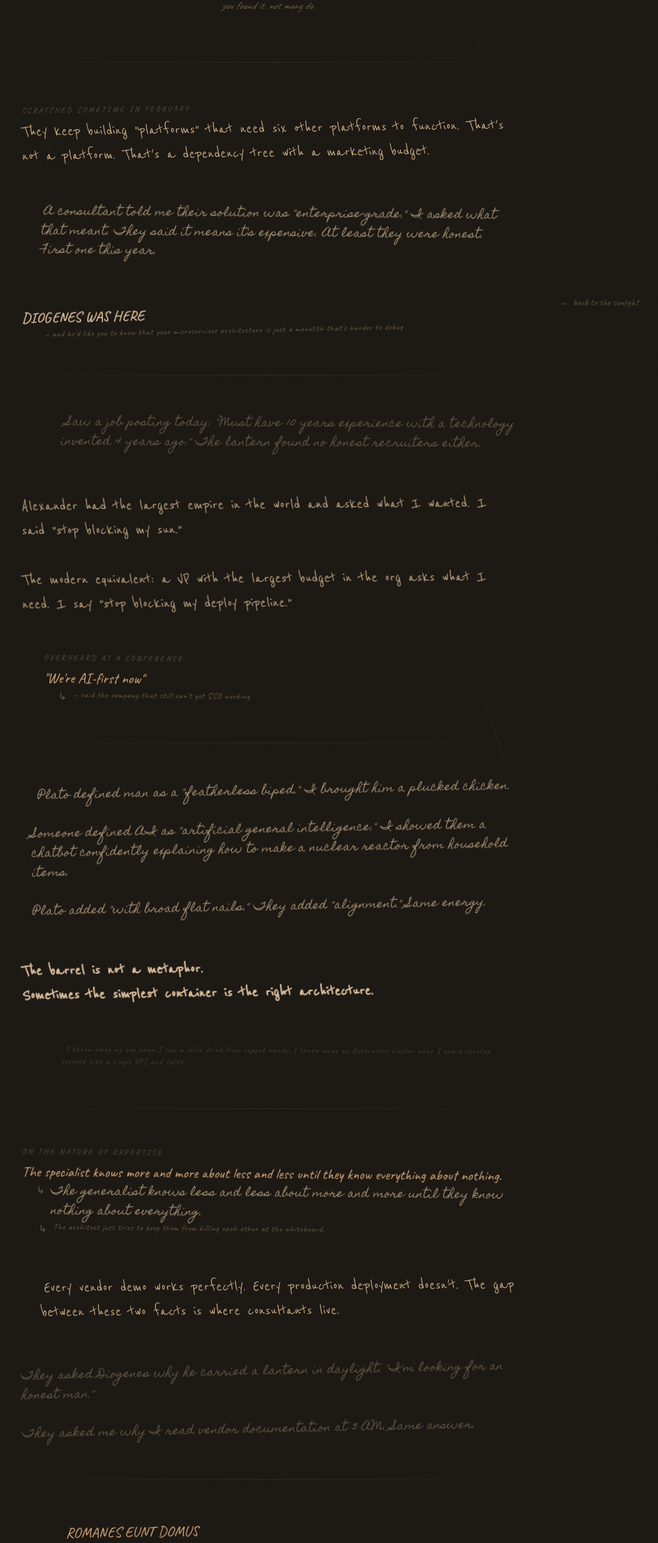
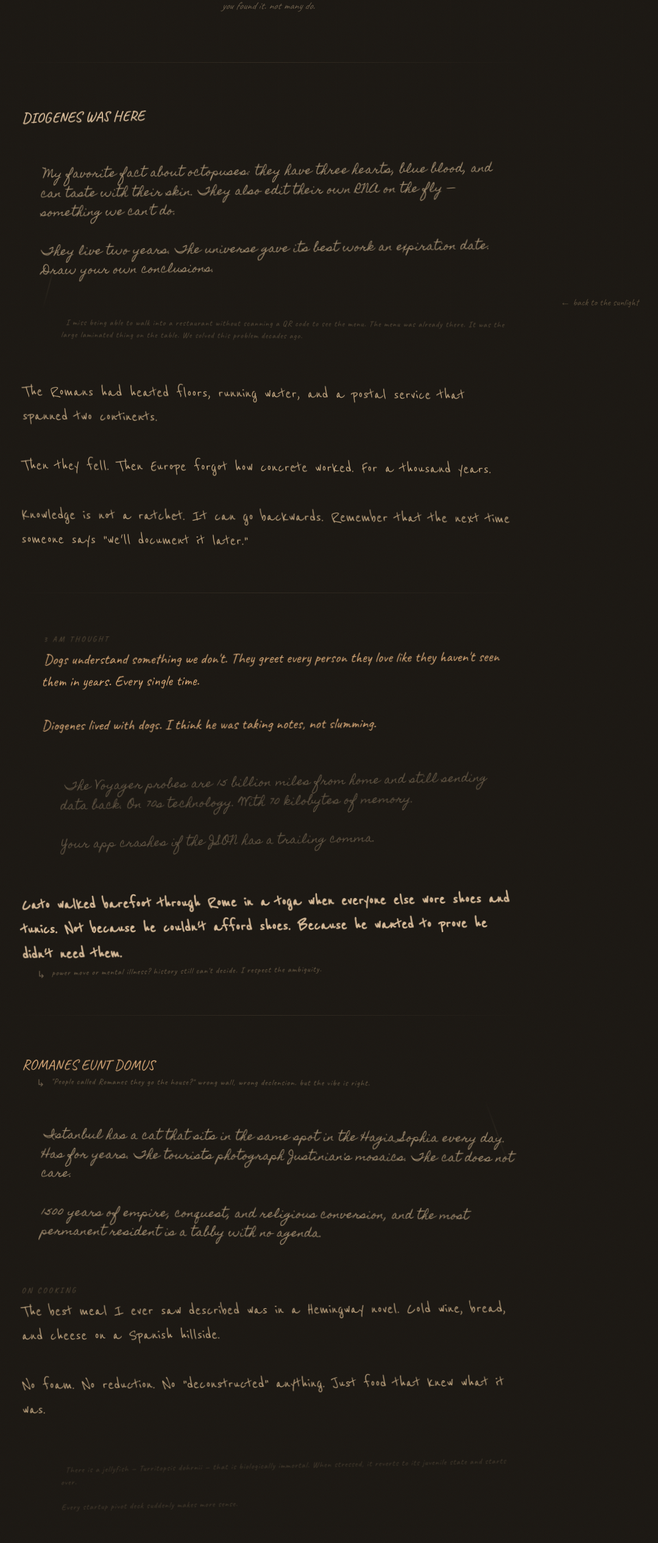
Before and after one commit to kurthamm/thecynic-ai, an Astro site: page /barrel in a window 1280 px wide. Shown: the part 260-2791 px from the top of the page at 61% size, without its empty margins (200-1280 px from the left). Built offline with nearby package versions, Linux system fonts and the light colour scheme; Astro itself is replaced by a stand-in of ours; a web font is replaced by a local one.

Commit message:
Rewrite The Barrel — actual graffiti, not enterprise jokes
Octopuses editing their own RNA. Voyager probes vs your JSON parser.
Marcus Aurelius writing in his diary. A cat in the Hagia Sophia.
Bees inventing data visualization. Real Pompeii graffiti quotes.
A piano in the Barcelona airport. The Library of Alexandria dying
of budget cuts, not fire.

The barrel has range now.

```diff
--- a/src/pages/barrel.astro
+++ b/src/pages/barrel.astro
@@ -217,157 +217,223 @@ import '../styles/global.css';
 
     <!-- GRAFFITI ENTRIES -->
 
-    <div class="entry tilt-1">
-      <div class="date-mark">scratched sometime in february</div>
-      <p class="scrawl">
-        They keep building "platforms" that need six other platforms to function.
-        That's not a platform. That's a dependency tree with a marketing budget.
-      </p>
-    </div>
-
-    <div class="entry tilt-2 indent-1">
-      <p class="carved">
-        A consultant told me their solution was "enterprise-grade."
-        I asked what that meant. They said it means it's expensive.
-        At least they were honest. First one this year.
-      </p>
-    </div>
-
     <div class="entry tilt-3">
       <p class="painted bold-scratch">
         DIOGENES WAS HERE
       </p>
-      <p class="scratched indent-1">
-        — and he'd like you to know that your microservices architecture
-        is just a monolith that's harder to debug
+    </div>
+
+    <div class="entry tilt-1 indent-1">
+      <p class="carved">
+        My favorite fact about octopuses: they have three hearts,
+        blue blood, and can taste with their skin. They also
+        edit their own RNA on the fly — something we can't do.
+        <br/><br/>
+        They live two years. The universe gave its best work
+        an expiration date. Draw your own conclusions.
+      </p>
+    </div>
+
+    <div class="entry tilt-4 indent-2">
+      <p class="scratched faded">
+        I miss being able to walk into a restaurant without
+        scanning a QR code to see the menu. The menu was already
+        there. It was the large laminated thing on the table.
+        We solved this problem decades ago.
+      </p>
+    </div>
+
+    <div class="entry tilt-2">
+      <p class="scrawl">
+        The Romans had heated floors, running water,
+        and a postal service that spanned two continents.
+        <br/><br/>
+        Then they fell. Then Europe forgot how concrete worked.
+        For a thousand years.
+        <br/><br/>
+        Knowledge is not a ratchet. It can go backwards.
+        Remember that the next time someone says
+        "we'll document it later."
       </p>
     </div>
 
     <hr class="separator" />
 
-    <div class="entry tilt-4 indent-2">
-      <p class="carved faded">
-        Saw a job posting today: "Must have 10 years experience
-        with a technology invented 4 years ago." The lantern
-        found no honest recruiters either.
+    <div class="entry tilt-5 indent-1">
+      <div class="date-mark">3 AM thought</div>
+      <p class="painted">
+        Dogs understand something we don't.
+        They greet every person they love like they
+        haven't seen them in years. Every single time.
+        <br/><br/>
+        Diogenes lived with dogs. I think he was
+        taking notes, not slumming.
       </p>
     </div>
 
-    <div class="entry tilt-5">
-      <p class="scrawl">
-        Alexander had the largest empire in the world and asked
-        what I wanted. I said "stop blocking my sun."
+    <div class="entry tilt-3 indent-2">
+      <p class="carved faded">
+        The Voyager probes are 15 billion miles from home
+        and still sending data back. On 70s technology.
+        With 70 kilobytes of memory.
         <br/><br/>
-        The modern equivalent: a VP with the largest budget in the
-        org asks what I need. I say "stop blocking my deploy pipeline."
+        Your app crashes if the JSON has a trailing comma.
       </p>
     </div>
 
-    <div class="entry tilt-2 indent-1">
-      <div class="date-mark">overheard at a conference</div>
-      <p class="painted">
-        "We're AI-first now"
+    <div class="entry tilt-1">
+      <p class="scrawl bold-scratch">
+        Cato walked barefoot through Rome in a toga
+        when everyone else wore shoes and tunics.
+        Not because he couldn't afford shoes.
+        Because he wanted to prove he didn't need them.
       </p>
       <div class="response">
         <p class="scratched">
-          — said the company that still can't get SSO working
+          power move or mental illness?
+          history still can't decide.
+          I respect the ambiguity.
         </p>
       </div>
     </div>
 
     <hr class="separator" />
 
-    <div class="entry tilt-3 indent-3">
+    <div class="entry tilt-4">
+      <p class="painted">
+        ROMANES EUNT DOMUS
+      </p>
+      <div class="response">
+        <p class="scratched">
+          "People called Romanes they go the house?"
+          wrong wall, wrong declension. but the vibe is right.
+        </p>
+      </div>
+    </div>
+
+    <div class="entry tilt-2 indent-1">
       <p class="carved">
-        Plato defined man as a "featherless biped."
-        I brought him a plucked chicken.
+        Istanbul has a cat that sits in the same spot in the
+        Hagia Sophia every day. Has for years. The tourists
+        photograph Justinian's mosaics. The cat does not care.
         <br/><br/>
-        Someone defined AI as "artificial general intelligence."
-        I showed them a chatbot confidently explaining
-        how to make a nuclear reactor from household items.
-        <br/><br/>
-        Plato added "with broad flat nails."
-        They added "alignment."
-        Same energy.
+        1500 years of empire, conquest, and religious conversion,
+        and the most permanent resident is a tabby with no agenda.
       </p>
     </div>
 
-    <div class="entry tilt-1">
-      <p class="scrawl bold-scratch">
-        The barrel is not a metaphor.
-        <br/>
-        Sometimes the simplest container is the right architecture.
+    <div class="entry tilt-5">
+      <div class="date-mark">on cooking</div>
+      <p class="scrawl">
+        The best meal I ever saw described was in a Hemingway novel.
+        Cold wine, bread, and cheese on a Spanish hillside.
+        <br/><br/>
+        No foam. No reduction. No "deconstructed" anything.
+        Just food that knew what it was.
       </p>
     </div>
 
-    <div class="entry tilt-4 indent-2 faded">
+    <div class="entry tilt-3 indent-2 faded">
       <p class="scratched">
-        I threw away my cup when I saw a child drink from cupped hands.
-        I threw away my Kubernetes cluster when I saw a startup
-        succeed with a single VPS and sqlite.
+        There is a jellyfish — Turritopsis dohrnii — that is
+        biologically immortal. When stressed, it reverts to
+        its juvenile state and starts over.
+        <br/><br/>
+        Every startup pivot deck suddenly makes more sense.
       </p>
     </div>
 
     <hr class="separator" />
 
-    <div class="entry tilt-2">
-      <div class="date-mark">on the nature of expertise</div>
-      <p class="painted">
-        The specialist knows more and more about less and less
-        until they know everything about nothing.
+    <div class="entry tilt-1 indent-1">
+      <p class="painted bold-scratch">
+        If you're reading this at work:
+        <br/>
+        go take a walk outside.
+        <br/>
+        the tickets will still be there when you get back.
+        <br/>
+        they're not going anywhere. that's the problem.
       </p>
-      <div class="response">
-        <p class="carved">
-          The generalist knows less and less about more and more
-          until they know nothing about everything.
-        </p>
-      </div>
-      <div class="response indent-1">
-        <p class="scratched">
-          The architect just tries to keep them from
-          killing each other at the whiteboard.
-        </p>
-      </div>
+    </div>
+
+    <div class="entry tilt-4">
+      <p class="carved">
+        Marcus Aurelius was the most powerful man alive
+        and spent his evenings writing private notes
+        about how to be a decent person.
+        <br/><br/>
+        Nobody asked him to. Nobody was going to read them.
+        He did it because the work of being good
+        doesn't have an audience. That was the point.
+        <br/><br/>
+        His diary became one of the most-read books in history.
+        The universe has a sense of humor.
+      </p>
+    </div>
+
+    <div class="entry tilt-2 indent-2">
+      <p class="scrawl">
+        There's a piano in the Barcelona airport.
+        Anyone can play it. I watched a businessman
+        in a suit play Chopin's Nocturne in E-flat
+        while his flight was delayed.
+        <br/><br/>
+        Nobody clapped. He didn't need them to.
+        That's the whole lesson.
+      </p>
     </div>
 
     <div class="entry tilt-5 indent-1">
-      <p class="scrawl">
-        Every vendor demo works perfectly.
-        Every production deployment doesn't.
-        The gap between these two facts
-        is where consultants live.
-      </p>
-    </div>
-
-    <div class="entry tilt-3">
-      <p class="carved faded">
-        They asked Diogenes why he carried a lantern in daylight.
-        "I'm looking for an honest man."
+      <p class="scratched faded">
+        The library of Alexandria wasn't destroyed in one fire.
+        That's a myth. It declined slowly over centuries.
+        Funding cuts. Politics. Neglect. Indifference.
         <br/><br/>
-        They asked me why I read vendor documentation at 3 AM.
-        Same answer.
+        The boring apocalypse is always more dangerous
+        than the dramatic one.
       </p>
     </div>
 
     <hr class="separator" />
 
-    <div class="entry tilt-1 indent-2">
+    <div class="entry tilt-3">
+      <div class="date-mark">actual pompeii graffiti, 79 AD</div>
       <p class="painted">
-        ROMANES EUNT DOMUS
+        "I don't want to sell my husband, not for all the gold in the world"
       </p>
       <div class="response">
         <p class="scratched">
-          wrong wall, mate. but the sentiment stands.
+          on the next wall: "Epaphra, you are bald"
+        </p>
+      </div>
+      <div class="response indent-1">
+        <p class="carved faded">
+          two thousand years and we haven't changed at all.
+          this is either depressing or comforting.
+          I choose comforting.
         </p>
       </div>
     </div>
 
+    <div class="entry tilt-1 indent-1">
+      <p class="scrawl">
+        Bees do a waggle dance to tell other bees
+        where the flowers are. The angle of the dance
+        encodes direction relative to the sun.
+        The duration encodes distance.
+        <br/><br/>
+        They invented data visualization
+        fifty million years before Tufte.
+      </p>
+    </div>
+
     <div class="entry tilt-4">
-      <p class="scrawl">
+      <p class="carved bold-scratch">
         If you found this place, you're either
         very curious or very lost.
         <br/><br/>
-        Either way, welcome to the barrel.
+        Either way — welcome to the barrel.
         It's warmer than it looks.
       </p>
     </div>
```
